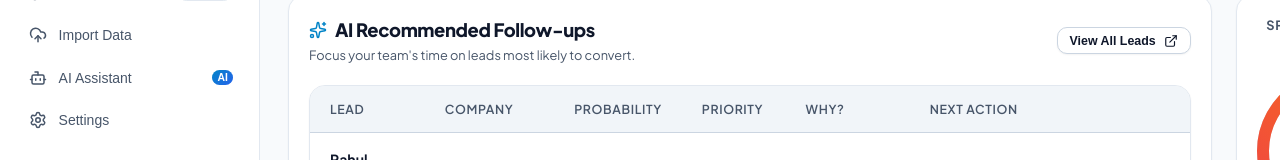
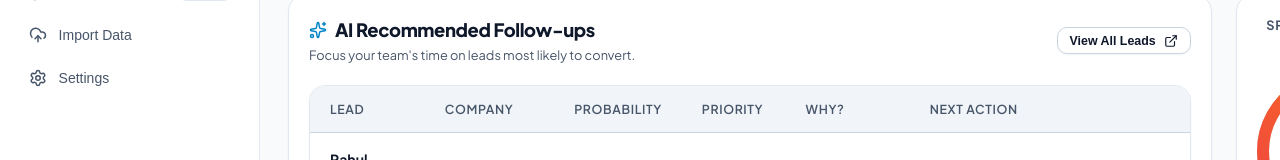
Before and after one commit to Pankaj0536/SaleSahara, a React (Vite) app: page / in a window 1280 px wide. Both pictures are taken after a click on the button "Launch App Demo". Shown: the part 423-583 px from the top of the page. Built offline with nearby package versions, Linux system fonts and the light colour scheme.

Commit message:
refactor: Remove AI Assistant workspace placeholder while preserving floating ChatGPT assistant drawer

```diff
--- a/src/App.jsx
+++ b/src/App.jsx
@@ -190,17 +190,6 @@ export default function App() {
             />
           )}
 
-          {currentScreen === 'ai-assistant' && (
-            <div style={{ padding: '2rem' }}>
-              <h1 style={{ fontSize: '1.75rem', fontWeight: '800', color: 'var(--text-main)', marginBottom: '0.5rem' }}>
-                AI Assistant Workspace
-              </h1>
-              <p style={{ color: 'var(--text-muted)', marginBottom: '1.5rem' }}>
-                Use the floating AI Assistant widget at the bottom right to query lead scores, run simulations, or filter pipeline accounts.
-              </p>
-            </div>
-          )}
-
           {currentScreen === 'salesperson-comparison' && (
             <SalespersonComparisonScreen
               onTriggerAction={handleTriggerAction}
--- a/src/components/Shell/Sidebar.jsx
+++ b/src/components/Shell/Sidebar.jsx
@@ -27,7 +27,6 @@ export const Sidebar = ({ currentScreen, onNavigate, onLogout, isOpenMobile, onC
     { id: 'data-quality', label: 'Data Quality', icon: CheckCircle, badge: '87%' },
     { id: 'model-intelligence', label: 'Model Intelligence', icon: BrainCircuit, badge: 'Healthy' },
     { id: 'import', label: 'Import Data', icon: UploadCloud },
-    { id: 'ai-assistant', label: 'AI Assistant', icon: Bot, isNew: true },
     { id: 'settings', label: 'Settings', icon: Settings }
   ];
 
```
